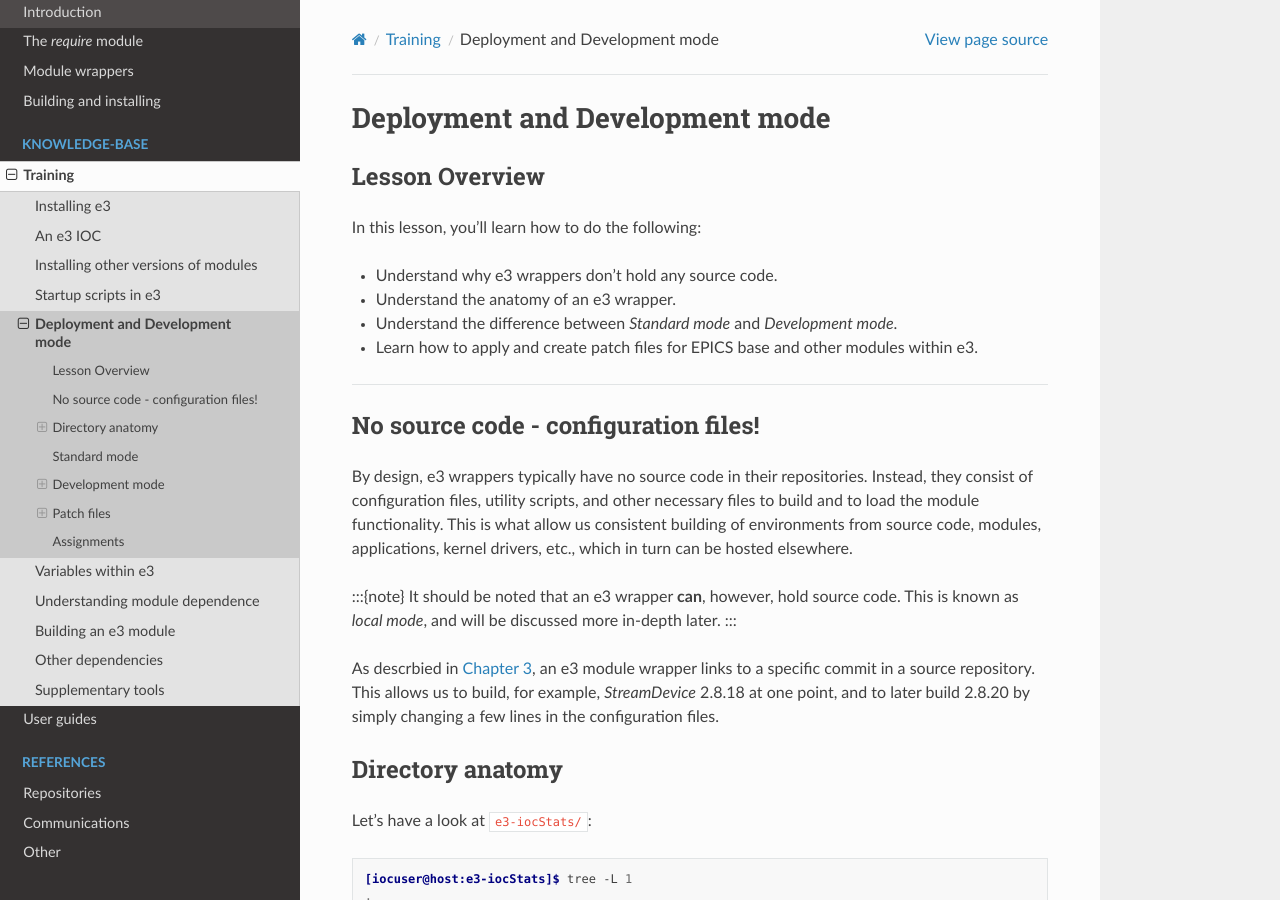
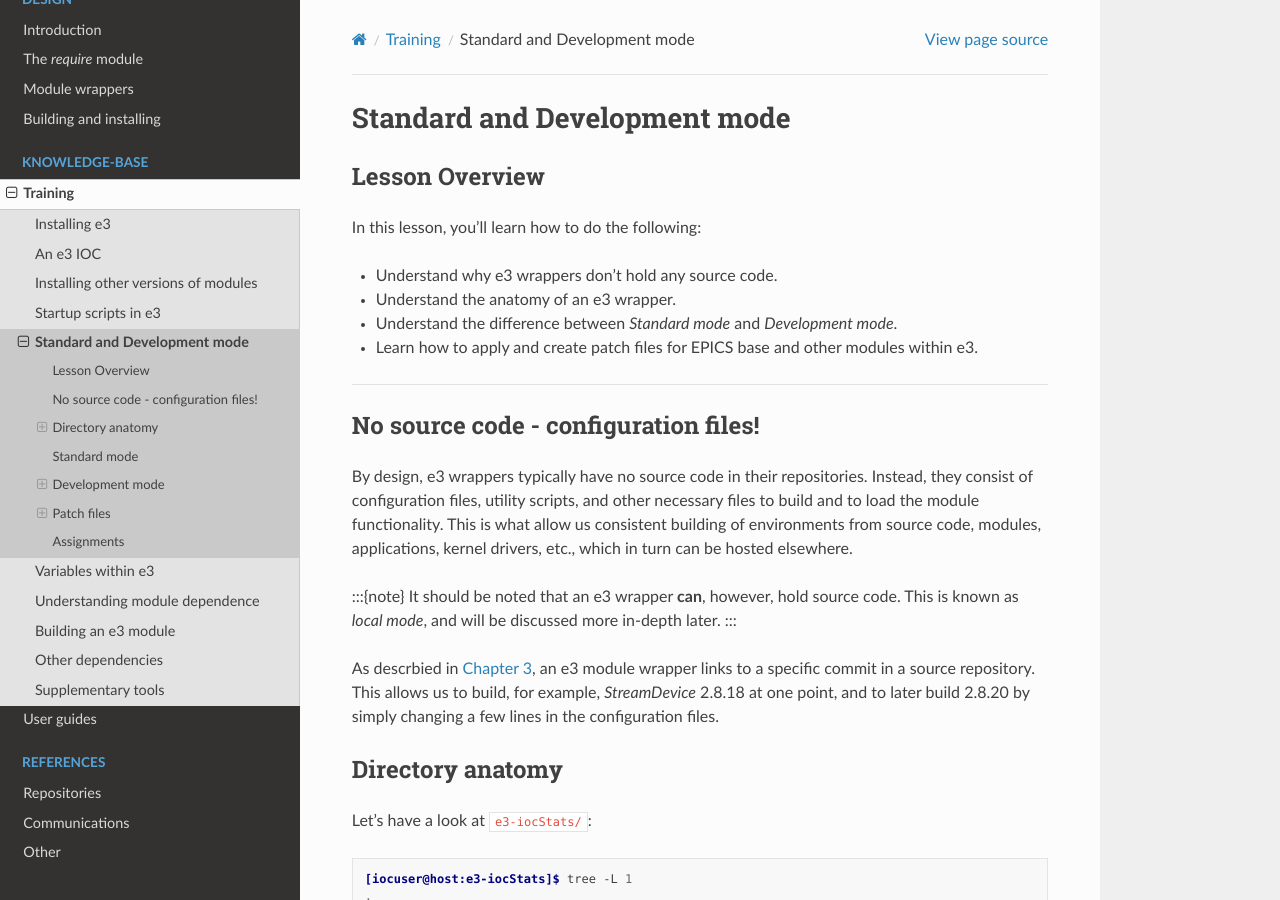
Before and after one commit to ttkorhonen/e3pages, a Sphinx documentation site: the page built from docs/kb/training/workbook/5_e3_modes.md, in a window 1280 px wide and 900 px high. Built offline with Sphinx 7.4.7 and the Read the Docs theme 2.0.0, drawn with Linux system fonts in a browser that asks for light colours; some of the changed text lies outside the part shown.

Commit message:
Missed a few 'standard' vs 'deployment' changes

```diff
--- a/docs/kb/training/workbook/5_e3_modes.md
+++ b/docs/kb/training/workbook/5_e3_modes.md
@@ -1,4 +1,4 @@
-# Deployment and Development mode
+# Standard and Development mode
 
 ## Lesson Overview
 
@@ -124,7 +124,7 @@
 * `make build`
 * `make install`
 
-The following additional `make` targets are of particular importance while using development mode.
+The following additional `make` targets are of particular importance while using standard mode.
 
 * `make vars`: Prints out a list of relevant environment variables. Useful for debugging the environment.
 * `make debug`: Runs a debug of the build process, printing out the values of certain intermediate build variables.
```
